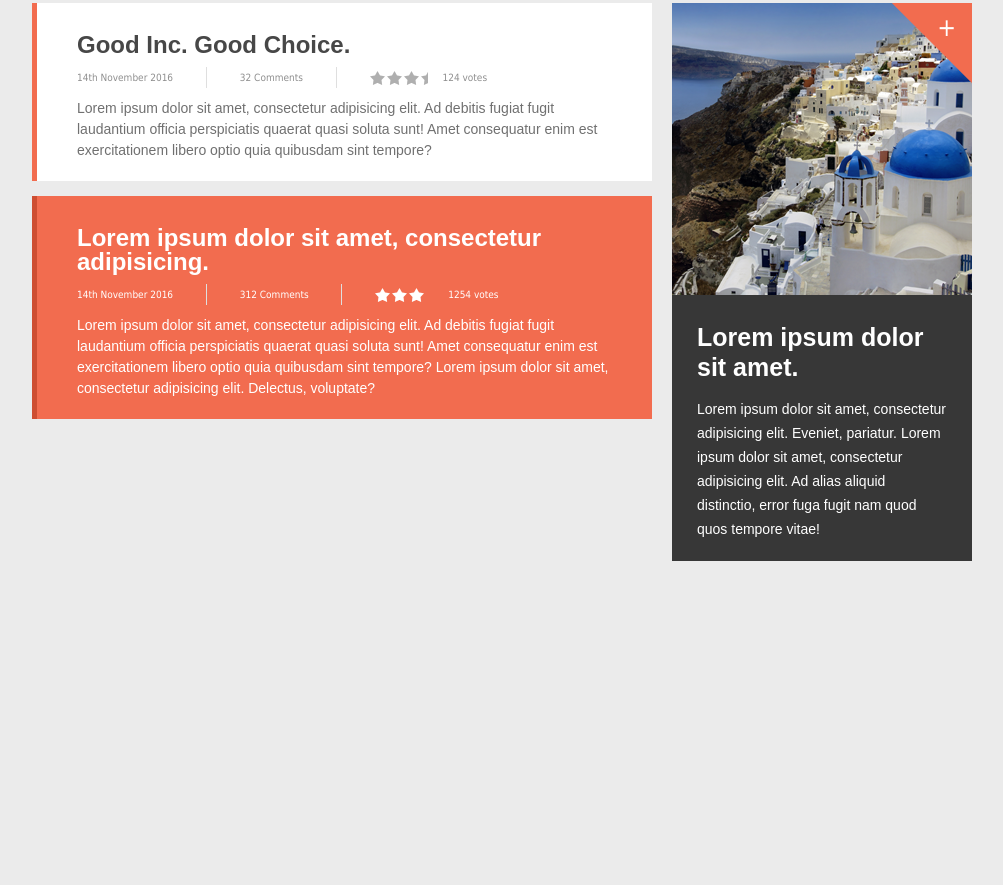
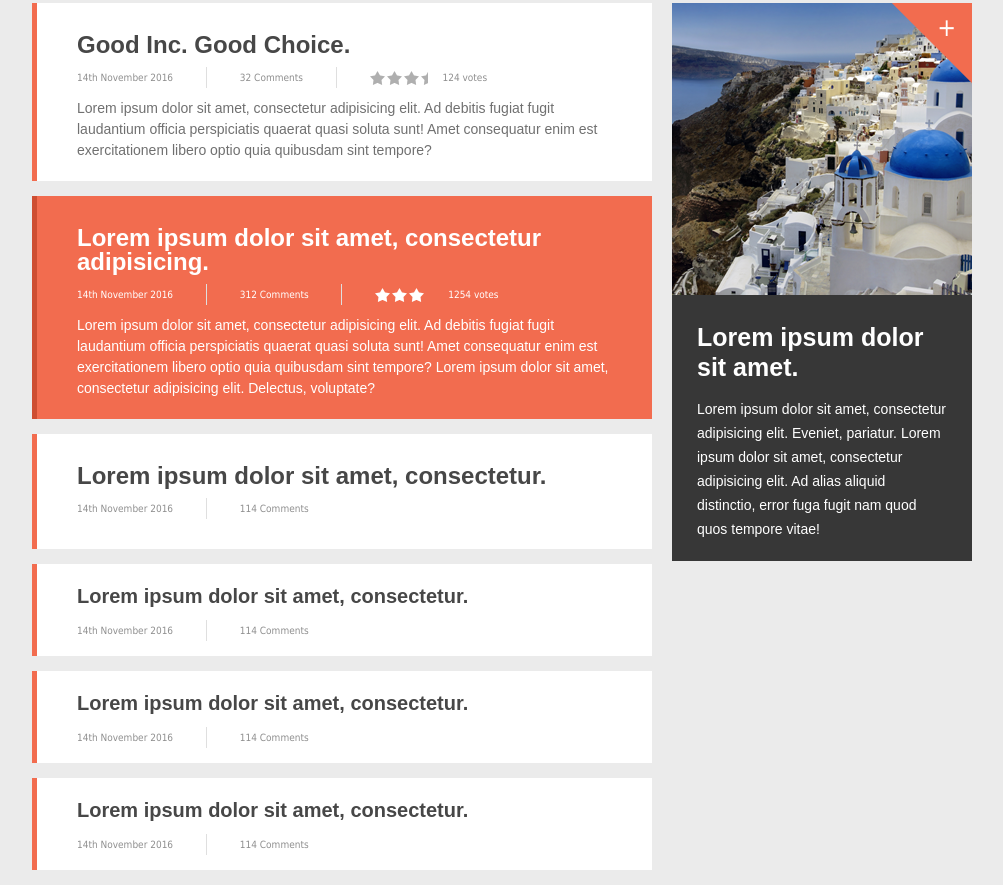
Before and after one commit to tiMorpheus/Good-Inc., a plain HTML site: page index.html in a window 1280 px wide. Shown: the part 1003-1888 px from the top of the page, without its empty margins (138-1141 px from the left). Before the commit the page ends 1564 px from the top, so only its background shows below. Drawn offline with Linux system fonts and the light colour scheme.

Commit message:
added some news and hover effect

```diff
--- a/css/style.css
+++ b/css/style.css
@@ -359,7 +359,9 @@ h3.title a {
     color: #4f4f4f;
 }
 
-h3.title a:hover {
+h3.title a:hover,
+h4.title-news a:hover,
+h5.title-news a:hover{
     color: #333;
 }
 
@@ -405,11 +407,12 @@ h3.title a:hover {
     color: #fff;
 }
 
-.news-bl h3.title a {
+.news-bl h3.title a{
     color: #fff;
 }
 
-.news-bl h3.title a:hover {
+.news-bl h3.title a:hover,
+.selected h4.title-news a:hover {
     color: #ccc;
 }
 
@@ -483,3 +486,11 @@ h4.title-news {
 .news-item.selected .rate span{
     background: url("../images/star-white.png") repeat-x;
 }
+
+.small{
+    padding: 20px 40px 5px;
+}
+
+h5.title-news a{
+    font-size: 20px;
+}
--- a/index.html
+++ b/index.html
@@ -184,6 +184,62 @@
                         Delectus, voluptate?
                     </p>
                 </div>
+                <div class="news-item">
+                    <h4 class="title-news">
+                        <a href="#">Lorem ipsum dolor sit amet, consectetur.</a>
+                    </h4>
+                    <div class="news-panel">
+                        <span class="news-date">
+                            14th November 2016
+                        </span>
+                        <span class="divide"></span>
+                        <span class="n-comment">
+                            114 Comments
+                        </span>
+                    </div>
+                </div>
+                <div class="news-item small">
+                    <h5 class="title-news">
+                        <a href="#">Lorem ipsum dolor sit amet, consectetur.</a>
+                    </h5>
+                    <div class="news-panel">
+                        <span class="news-date">
+                            14th November 2016
+                        </span>
+                        <span class="divide"></span>
+                        <span class="n-comment">
+                            114 Comments
+                        </span>
+                    </div>
+                </div>
+                <div class="news-item small">
+                    <h5 class="title-news">
+                        <a href="#">Lorem ipsum dolor sit amet, consectetur.</a>
+                    </h5>
+                    <div class="news-panel">
+                        <span class="news-date">
+                            14th November 2016
+                        </span>
+                        <span class="divide"></span>
+                        <span class="n-comment">
+                            114 Comments
+                        </span>
+                    </div>
+                </div>
+                <div class="news-item small">
+                    <h5 class="title-news">
+                        <a href="#">Lorem ipsum dolor sit amet, consectetur.</a>
+                    </h5>
+                    <div class="news-panel">
+                        <span class="news-date">
+                            14th November 2016
+                        </span>
+                        <span class="divide"></span>
+                        <span class="n-comment">
+                            114 Comments
+                        </span>
+                    </div>
+                </div>
             </div>
         </div>
     </div>
```
